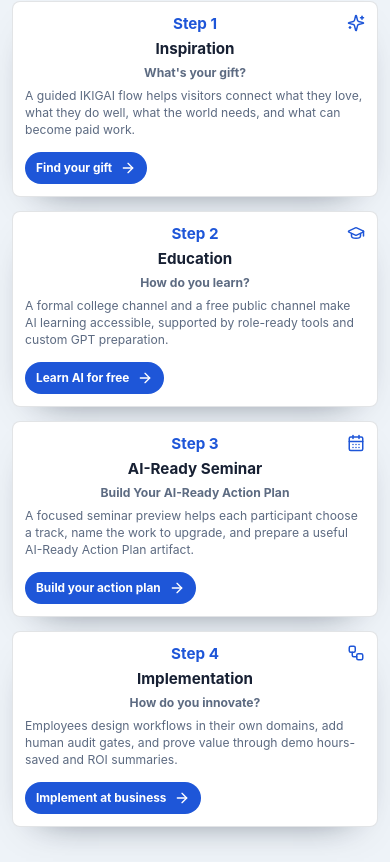
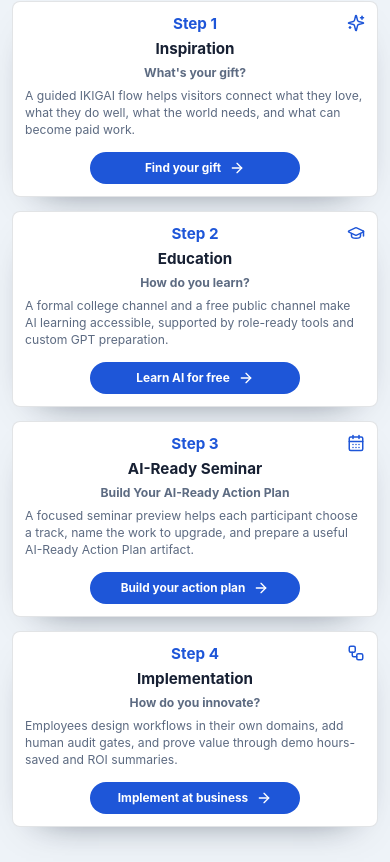
Before and after one commit to Nandobr/upskillusa_portal, a Next.js app: page / in a window 390 px wide. Shown: the part 862-1724 px from the top of the page. Built offline with nearby package versions, Linux system fonts and the light colour scheme.

Commit message:
style: center homepage framework actions

```diff
--- a/src/app/globals.css
+++ b/src/app/globals.css
@@ -438,6 +438,7 @@ button {
 
 .overview-title-line {
   max-width: 760px;
+  margin: 0 auto;
   color: var(--blue-700);
   font-size: clamp(1rem, 2vw, 1.2rem);
   font-weight: 900;
@@ -636,10 +637,15 @@ button {
 }
 
 .framework-card .button {
+  width: min(100%, 210px);
   min-height: 32px;
   padding: 7px 11px;
   font-size: 0.74rem;
   font-weight: 650;
+}
+
+.framework-card .button-row {
+  justify-content: center;
 }
 
 .card {
@@ -3023,11 +3029,12 @@ button {
 
   .framework-card .button-row {
     display: flex;
+    justify-content: center;
     margin-top: 8px;
   }
 
   .framework-card .button {
-    width: auto;
+    width: min(100%, 210px);
     min-height: 32px;
     padding: 7px 10px;
     font-size: 0.74rem;
```
